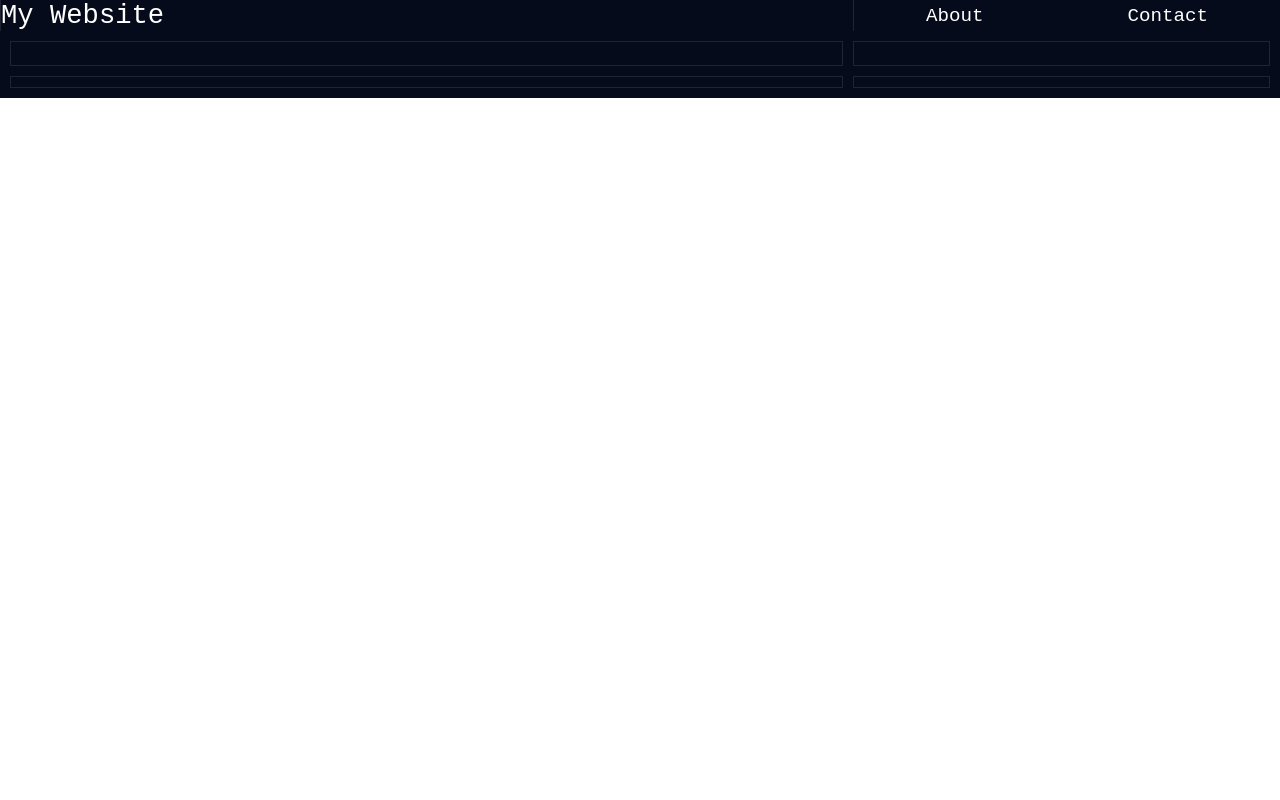
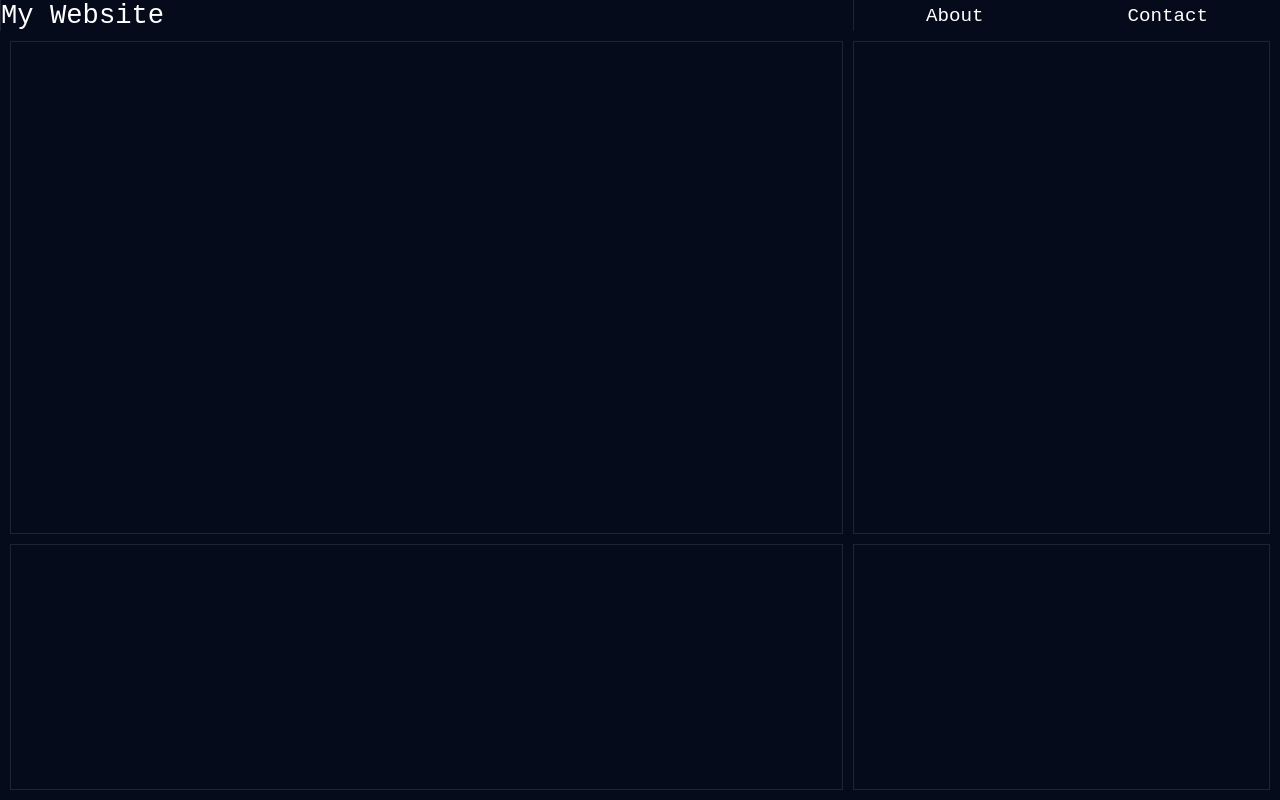
Before and after one commit to mayanksharma-1/homepage, a React (Vite) app: page / in a window 1280 px wide. Built offline with nearby package versions, Linux system fonts and the light colour scheme.

Commit message:
Fix layout issue: Ensure mainbody takes up full available space now

```diff
--- a/src/App.css
+++ b/src/App.css
@@ -4,6 +4,11 @@
 }
 *{
     box-sizing: border-box;
+}
+#root{
+    display: flex;
+    flex-direction: column;
+    height: 100vh;
 }
 body{
     display: flex;
--- a/src/components/stylesheets/MainBody.css
+++ b/src/components/stylesheets/MainBody.css
@@ -1,15 +1,12 @@
-
 main {
     background-color: var(--background-color);
     font-size: 1.2rem;
-    flex-grow: 1;
+    flex-grow: 1; /* Allow the main element to grow */
     display: grid;
     grid-template-columns: 2fr 1fr;
     grid-template-rows: 2fr 1fr;
     gap: 10px; /* Optional: Add spacing between grid items */
-    height: 100%; /* Ensure it takes up available space */
-    width: 100%;
-    padding: 10px; /* Optional: Add padding */
+    padding: 10px;
 }
 
 main > article {
```
